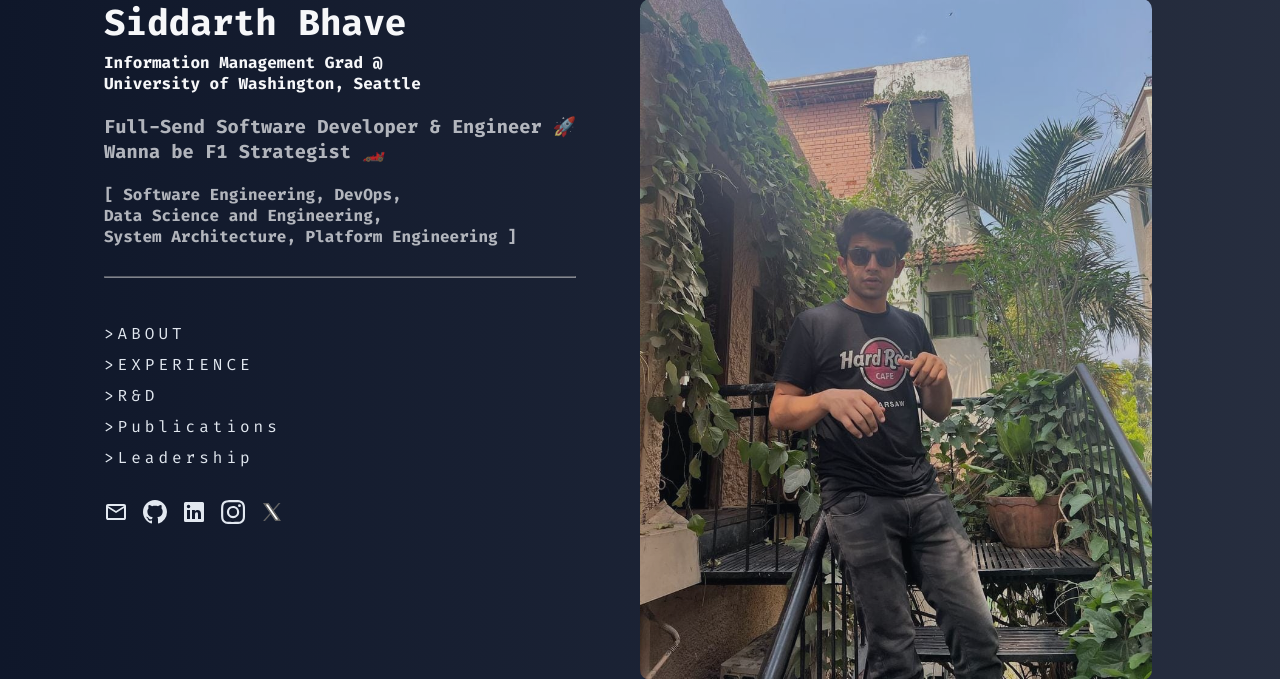
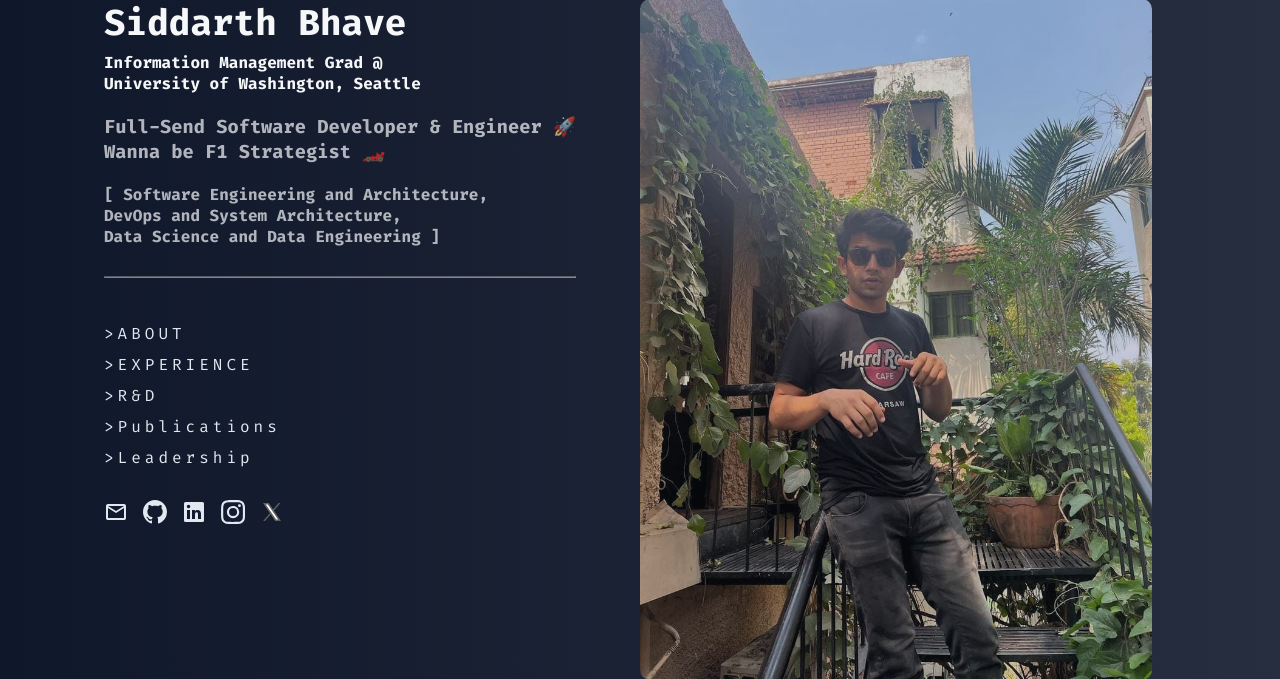
Before and after one commit to siddarthbhave/portpolio, a Flask app: page / in a window 1280 px wide. Shown: the part 105-784 px from the top of the page. Run offline with Flask 2, Linux system fonts and the light colour scheme.

Commit message:
tweaks to main page 2

```diff
--- a/app/templates/index.html
+++ b/app/templates/index.html
@@ -43,9 +43,9 @@
                 <h3 style="opacity: 0.7; margin-top: 20px;">Full-Send Software Developer & Engineer 🚀
                     <br>
                     Wanna be F1 Strategist 🏎️</h3>
-                <h4 style="opacity: 0.7; margin-top: 20px;">[ Software Engineering, DevOps,
-                    <br> Data Science and Engineering,
-                    <br> System Architecture, Platform Engineering ]
+                <h4 style="opacity: 0.7; margin-top: 20px;">[ Software Engineering and Architecture,
+                    <br> DevOps and System Architecture,
+                    <br> Data Science and Data Engineering ]
                     </h4>
                     <br>
                     <hr>
```
